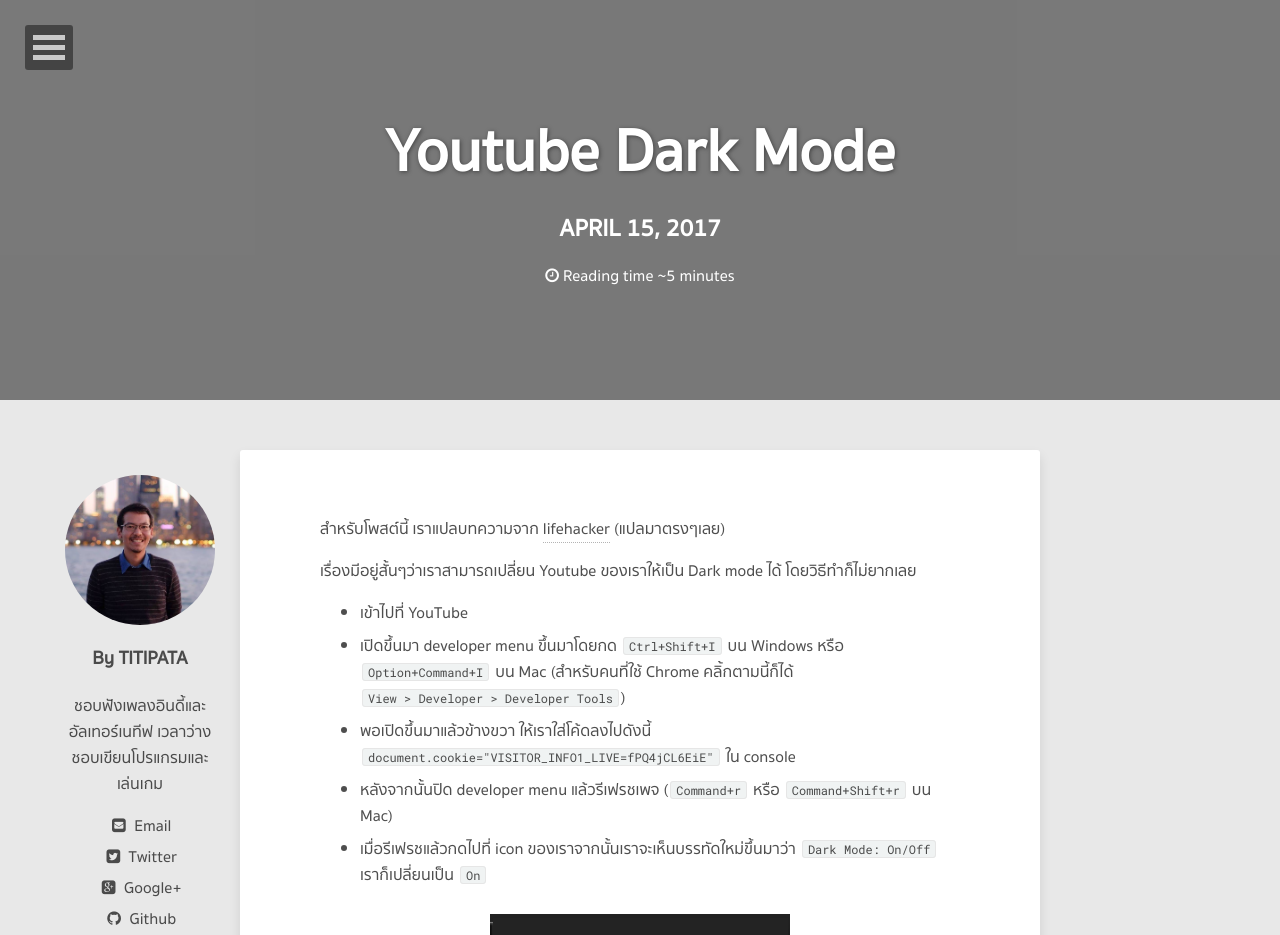
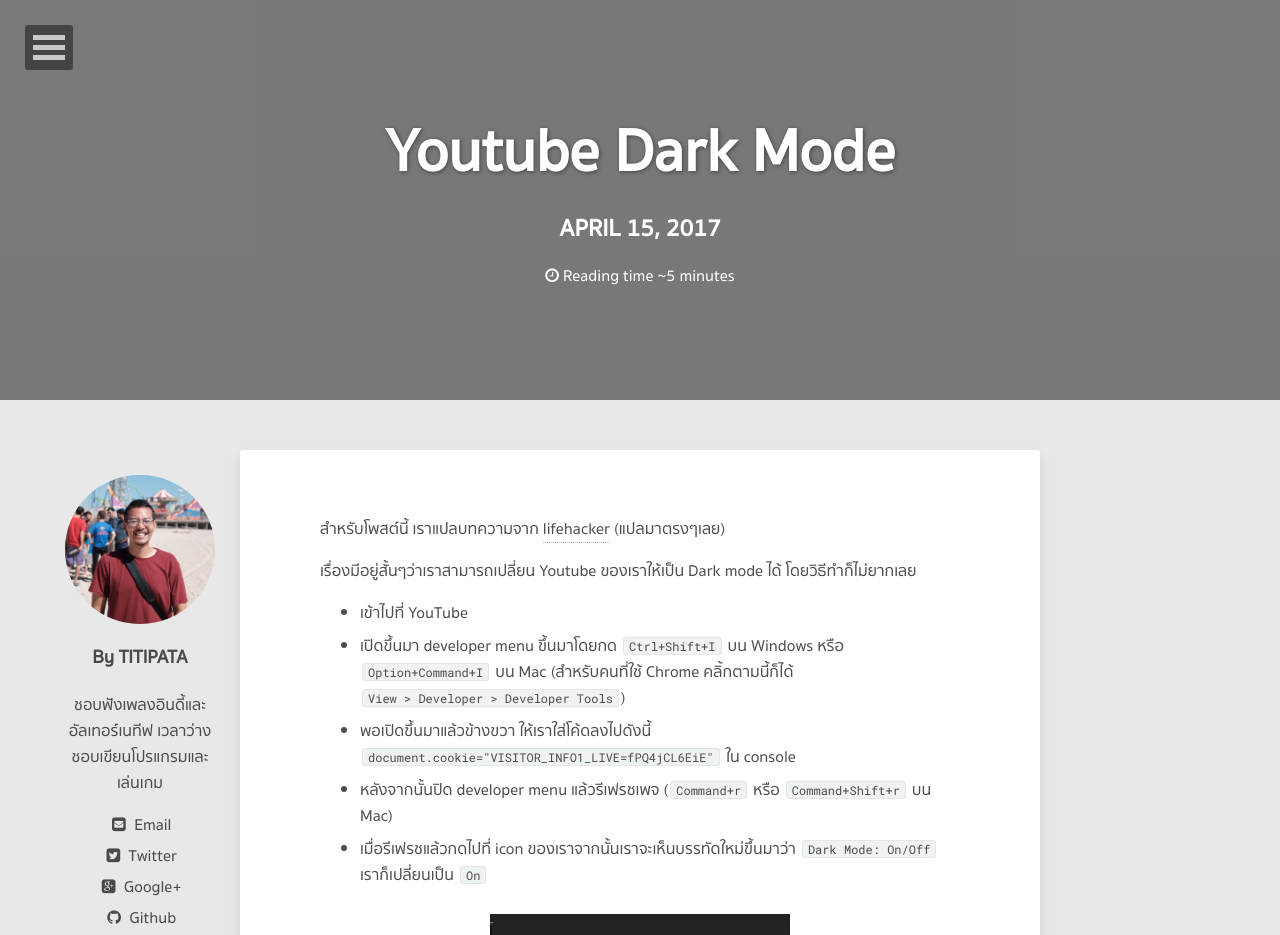
Before and after one commit to tupleblog/tupleblog.github.io, a Jekyll site: the page built from _posts/2017-04-14-youtube-dark-mode.md, in a window 1280 px wide. Shown: the top 935 px of the page. Built offline with Jekyll 4.4.1, drawn with Linux system fonts in a browser that asks for light colours; nearby versions of some CDN libraries; comment, search, counter and statistics services are not loaded.

Commit message:
Change Titipat avatar

```diff
--- a/_data/authors.yml
+++ b/_data/authors.yml
@@ -5,7 +5,7 @@
   web: https://titipata.github.io/
   email: my.titipat@gmail.com
   bio: "ชอบฟังเพลงอินดี้และอัลเทอร์เนทีฟ เวลาว่างชอบเขียนโปรแกรมและเล่นเกม"
-  avatar: avatar/myavatar2.jpg
+  avatar: avatar/myavatar3.jpg
   twitter: titipat_a
   google:
     plus: TitipatAchakulwisut
```
Also changed, not shown: images/avatar/myavatar3.jpg (added).
